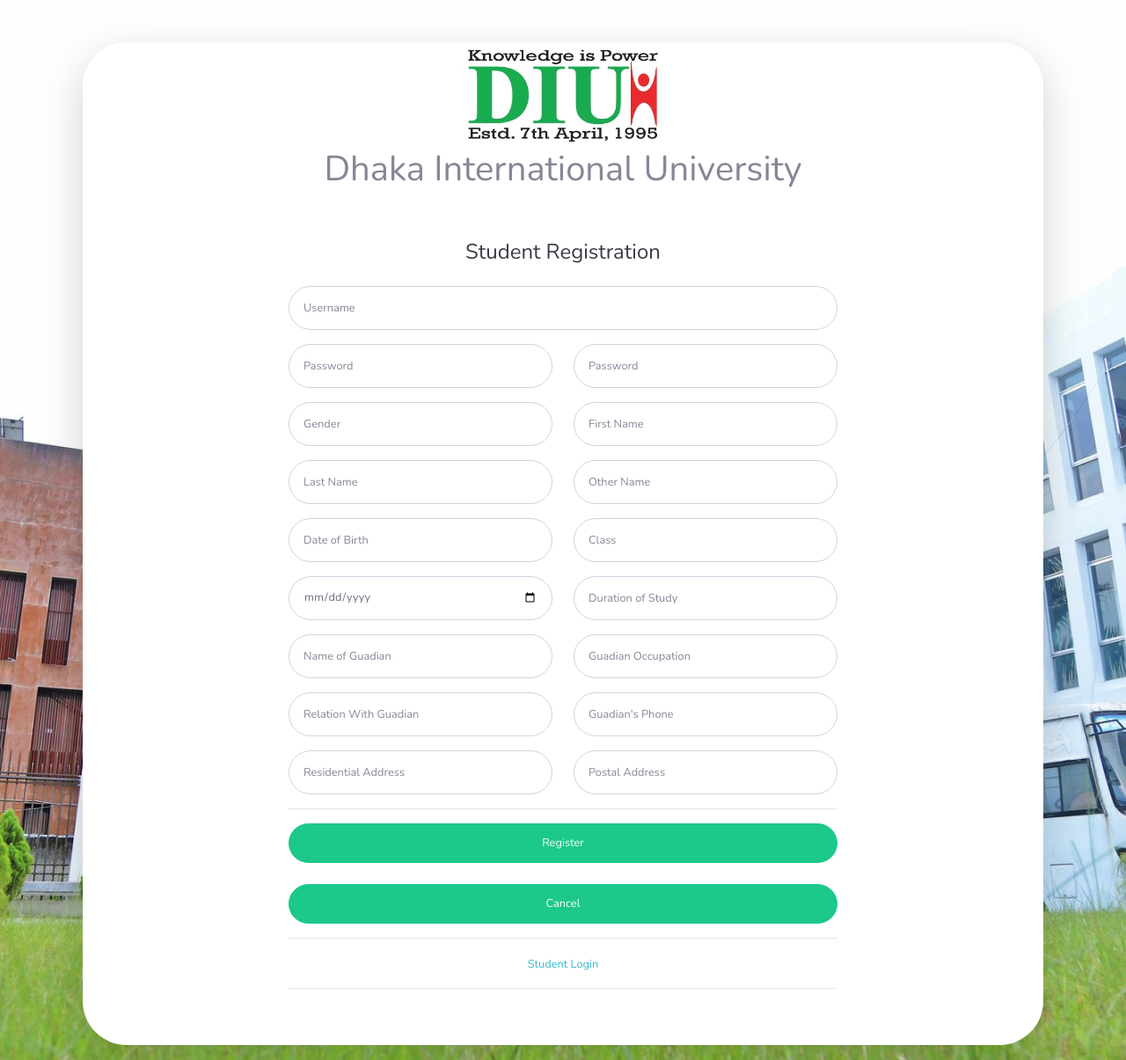
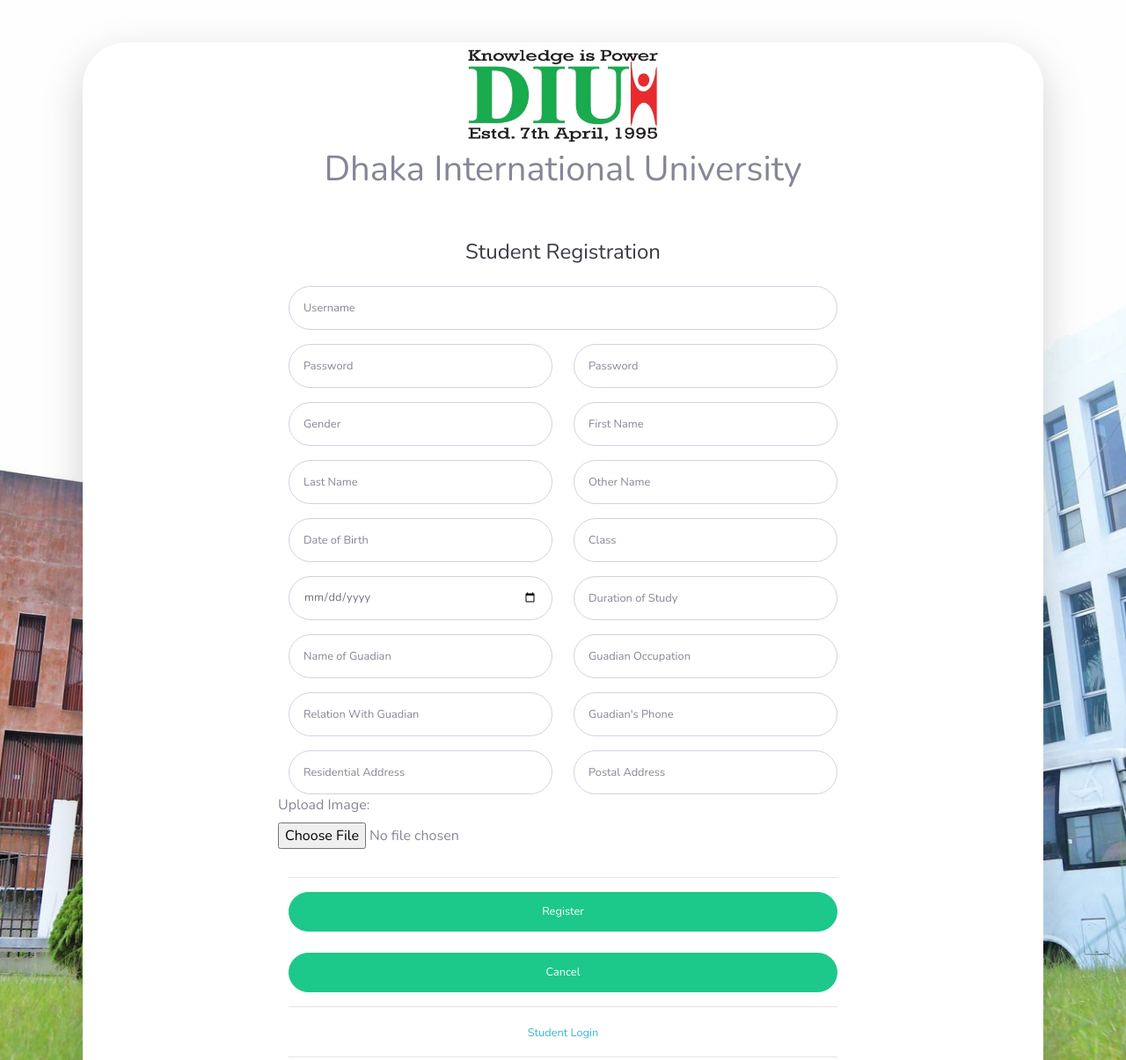
Before and after one commit to Safiyoow/Diuportal, a PHP site: page /register/register.student.php in a window 1280 px wide. Shown: the top 1205 px of the page at 88% size. Run offline with PHP 8.4, Linux system fonts and the light colour scheme; some libraries are stand-ins or nearby versions.

Commit message:
Added Image uploading sec and Stored it in the db.

```diff
--- a/register/register.student.php
+++ b/register/register.student.php
@@ -156,7 +156,7 @@
                 <h1 class="h4 text-gray-900 mb-4">Student Registration</h1>
               </div>
               <div class="">
-	<form action="register.student.php" method="POST" class="user">
+	<form action="register.student.php" method="POST" class="user"  enctype="multipart/form-data">
 		 <div class="form-group">
             <input type="text" required="" class="form-control form-control-user" id="exampleLastName" placeholder="Username" name="username" maxlength="30" value="<?php if(isset($username)){echo($username);} ?>">
             </div>
@@ -223,7 +223,12 @@
             <div class="col-sm-6">
              	<input type="text" name="postalAddress" class="form-control form-control-user" placeholder="Postal Address"  maxlength="50"  value="<?php if(isset($postalAddress)){echo($postalAddress);} ?>">
             </div>
-         </div>
+			<div class="form-group">
+				<label for="facialImage">Upload Image:</label>
+				<input type="file" class="form-control-file" id="facialImage" name="facialImage">
+			</div>
+
+		</div>
           <hr>
 	<input type="submit" value="Register" class="btn btn-success btn-user btn-block"><br>
 	<input type="reset" value="Cancel" class="btn btn-success btn-user btn-block">
@@ -237,8 +242,46 @@
 
 </div>
 </div>
+
+
 <?php
 
+	// Facial image upload
+	if(isset($_FILES['facialImage'])) {
+		$targetDirectory = "uploads/"; // Directory to store uploaded images
+		$targetFile = $targetDirectory . basename($_FILES['facialImage']['name']);
+		$imageFileType = strtolower(pathinfo($targetFile, PATHINFO_EXTENSION));
+
+		// Check if the uploaded file is an image
+		$check = getimagesize($_FILES['facialImage']['tmp_name']);
+		if($check !== false) {
+			// Check file size and allowed file types
+			if ($_FILES['facialImage']['size'] > 500000) {
+				echo "Sorry, your file is too large.";
+			} elseif ($imageFileType !== "jpg" && $imageFileType !== "png" && $imageFileType !== "jpeg") {
+				echo "Sorry, only JPG, JPEG, and PNG files are allowed.";
+			} else {
+				// Move the uploaded file to the specified directory
+				if (move_uploaded_file($_FILES['facialImage']['tmp_name'], $targetFile)) {
+					echo "The file " . basename($_FILES['facialImage']['name']) . " has been uploaded.";
+					// Store the file path in the database
+					$filePath = mysqli_real_escape_string($connection, $targetFile); // Escape the file path for SQL
+					$insertQuery = "INSERT INTO files (file_path) VALUES ('$filePath')";
+
+					if (mysqli_query($connection, $insertQuery)) {
+						echo "File path stored in the database successfully.";
+						// Perform additional actions if needed
+					} else {
+						echo "Error: " . $insertQuery . "<br>" . mysqli_error($connection);
+					}
+				} else {
+					echo "Sorry, there was an error uploading your file.";
+				}
+			}
+		} else {
+			echo "File is not an image.";
+		}
+	}
 
 
  ?>
--- a/student/home.php
+++ b/student/home.php
@@ -243,6 +243,7 @@
 
 <!-- Personal Information Button -->
   <?php
+
   if(isset($_GET['btnPersonalDetail']))
   {
     $query = mysqli_query($connection, "SELECT * FROM students WHERE username='$myuser'");
```
Also changed, not shown: README.md, register/uploads/Screenshot_12.jpg (added), register/uploads/muslimah.jpg (added).
